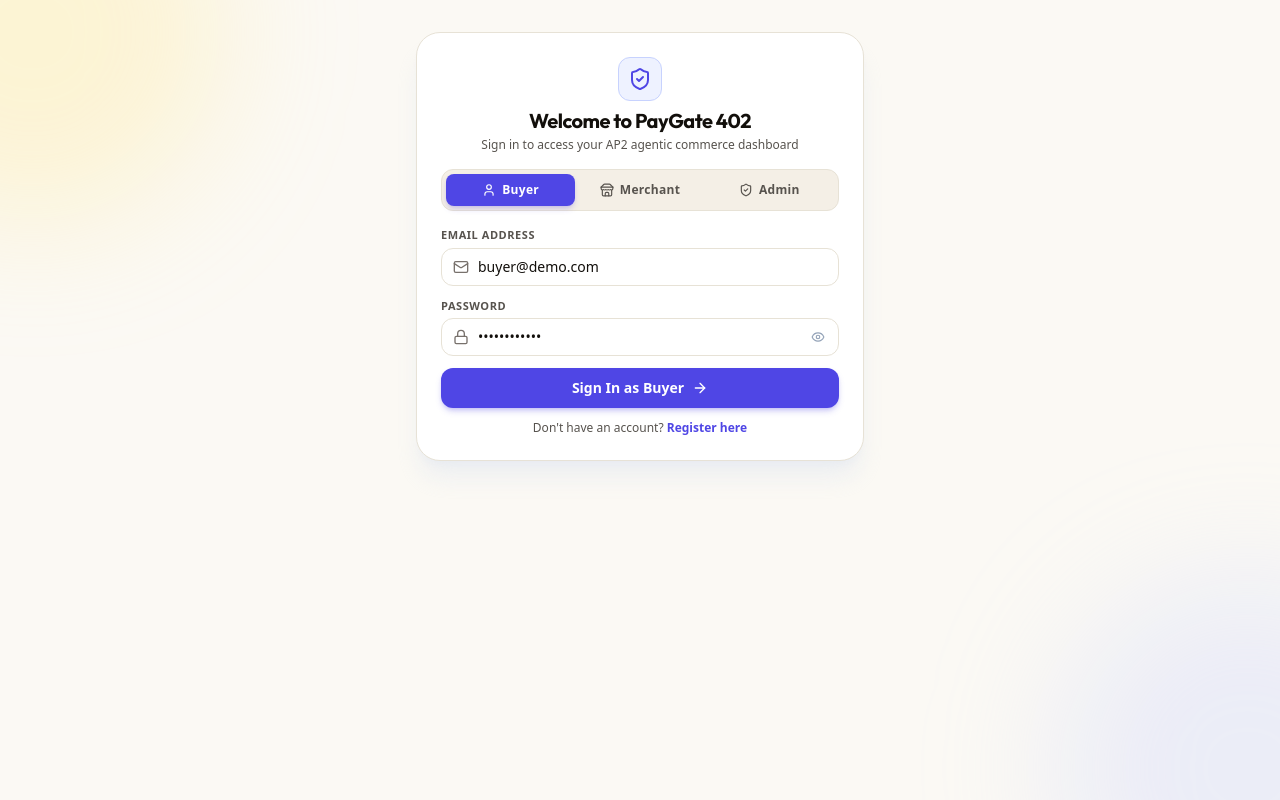
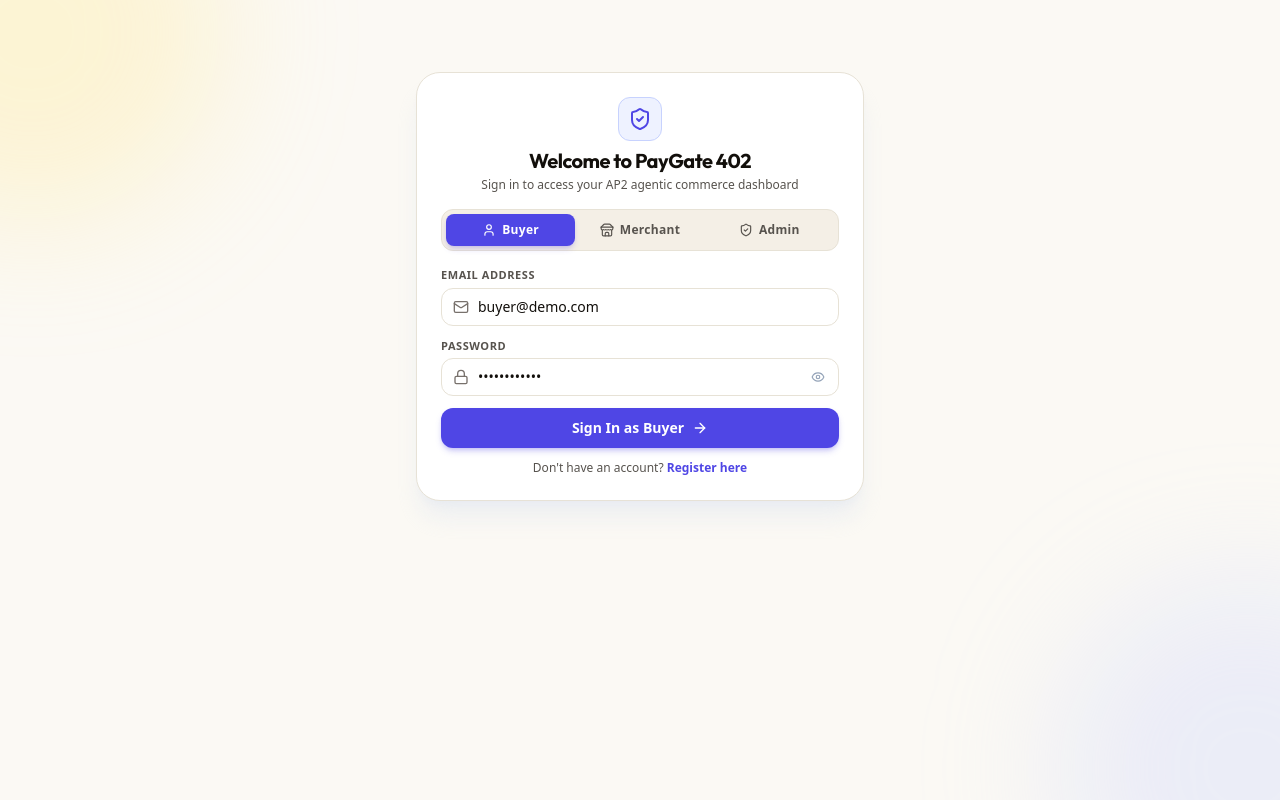
Before and after one commit to Tejaspatil1175/PayGate_402, a React (Vite) app in the folder frontend/: page /login in a window 1280 px wide. Built offline with nearby package versions, Linux system fonts and the light colour scheme; no server answers; the HTML template or start-up script is replaced by a standard one.

Commit message:
style(login): add top padding gap to login page

```diff
--- a/frontend/src/pages/Login.jsx
+++ b/frontend/src/pages/Login.jsx
@@ -140,7 +140,7 @@ export default function Login() {
   ];
 
   return (
-    <div className="min-h-screen bg-[#FBF9F4] text-[#1A1612] flex flex-col items-center justify-start pt-2 sm:pt-6 pb-6 px-3 sm:px-6 relative overflow-y-auto">
+    <div className="min-h-screen bg-[#FBF9F4] text-[#1A1612] flex flex-col items-center justify-start pt-10 sm:pt-16 pb-6 px-3 sm:px-6 relative overflow-y-auto">
       {/* Background ambient lighting */}
       <div className="absolute -top-32 -left-32 sm:-top-40 sm:-left-40 w-72 sm:w-96 h-72 sm:h-96 bg-amber-200/30 rounded-full blur-3xl pointer-events-none" />
       <div className="absolute -bottom-32 -right-32 sm:-bottom-40 sm:-right-40 w-72 sm:w-96 h-72 sm:h-96 bg-indigo-200/30 rounded-full blur-3xl pointer-events-none" />
```
